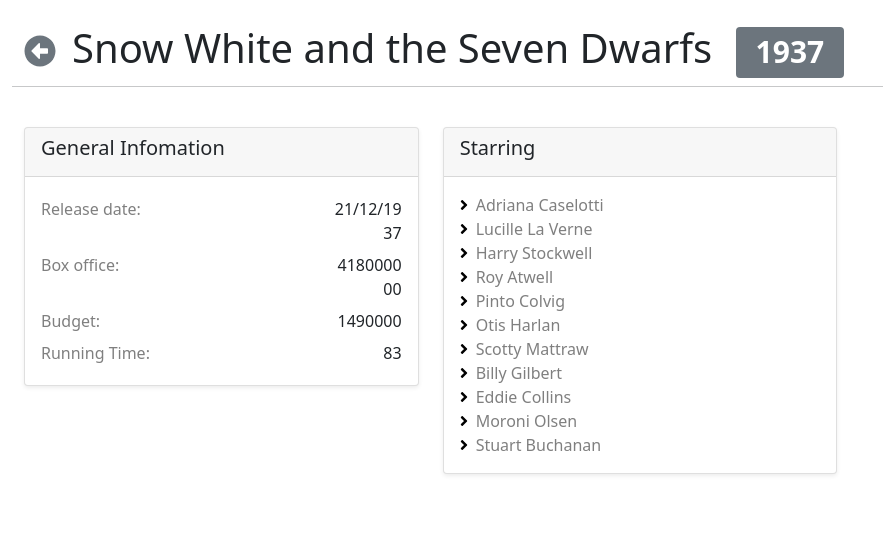
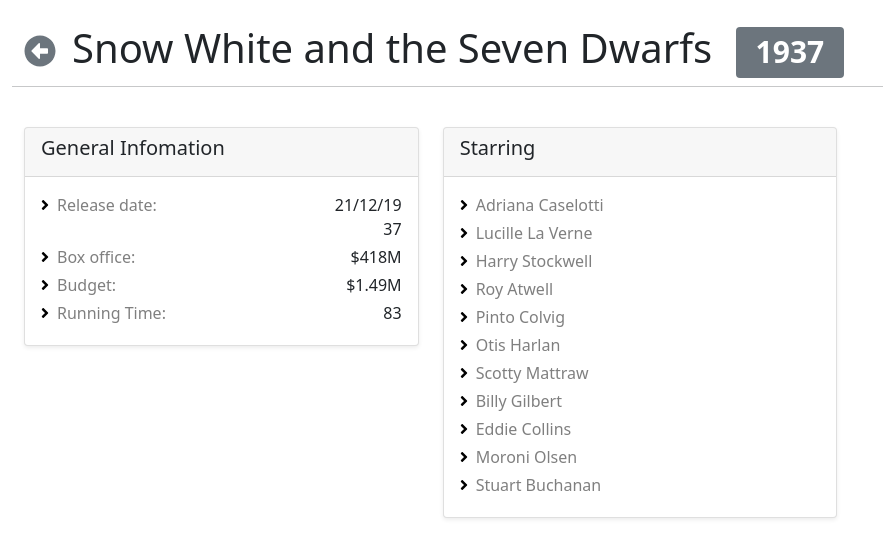
Before and after one commit to mattmusc/disney-movies, a React (Create React App) app: page /m/1 in a window 1280 px wide. Shown: the top 558 px of the page, without its empty margins (0-883 px from the left). Built offline with nearby package versions, Linux system fonts and the light colour scheme; data requests are answered from the project's data file.

Commit message:
Adds budget and box office formatters.

```diff
--- a/src/features/movie-detail/index.tsx
+++ b/src/features/movie-detail/index.tsx
@@ -1,5 +1,6 @@
 import {faAngleRight, faArrowAltCircleLeft} from '@fortawesome/free-solid-svg-icons'
 import {FontAwesomeIcon} from '@fortawesome/react-fontawesome'
+import {formatAsCurrency} from 'core/utils';
 import {format, parse} from 'date-fns';
 import {useGetMovieQuery} from 'features/movie-detail/api';
 import {Movie} from 'features/types';
@@ -33,6 +34,12 @@
 ): string | null => {
   if (k === 'releaseDate') {
     return formatDate(d as string);
+  }
+  if (['boxOffice', 'budget'].includes(k)) {
+    if (!d || d === '0' || d === 0) {
+      return '-';
+    }
+    return formatAsCurrency(d as number);
   }
   return d == null ? '-' : `${d}`;
 };
@@ -74,8 +81,9 @@
               {!data && 'Loading...'}
               {data && details.map(d => (
                 <div key={d.key}>
-                  <div className="row pt-1 pb-1">
+                  <div className="row pb-1">
                     <div className="col-9 text-black-50">
+                      <FontAwesomeIcon icon={faAngleRight} className="me-2 text-black"/>
                       {d.label}:
                     </div>
                     <div className="col-3" style={{textAlign: 'right'}}>
@@ -97,7 +105,7 @@
               {!data && 'Loading...'}
               {data && data.starring?.map(actor => (
                 <div key={actor}>
-                  <div className="text-black-50">
+                  <div className="text-black-50 pb-1">
                     <FontAwesomeIcon icon={faAngleRight} className="me-2 text-black"/>
                     {actor}
                   </div>
```
